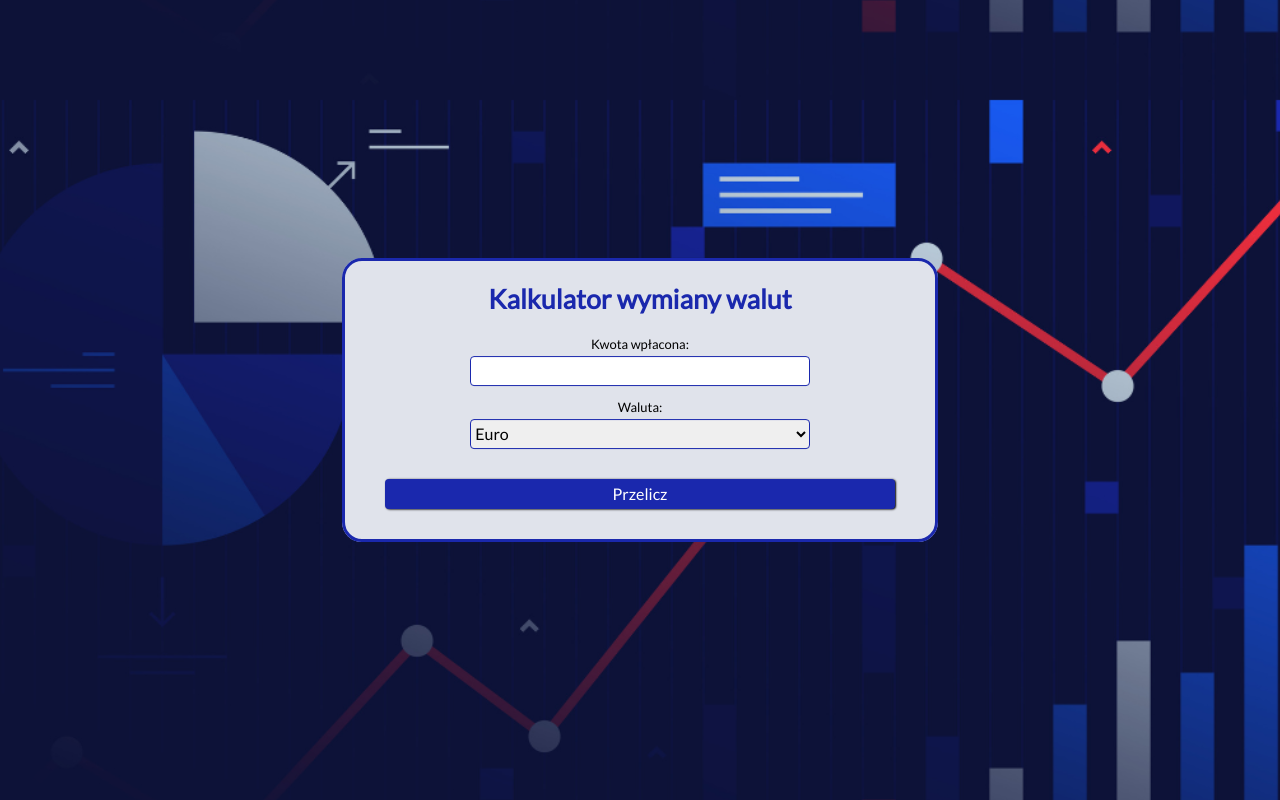
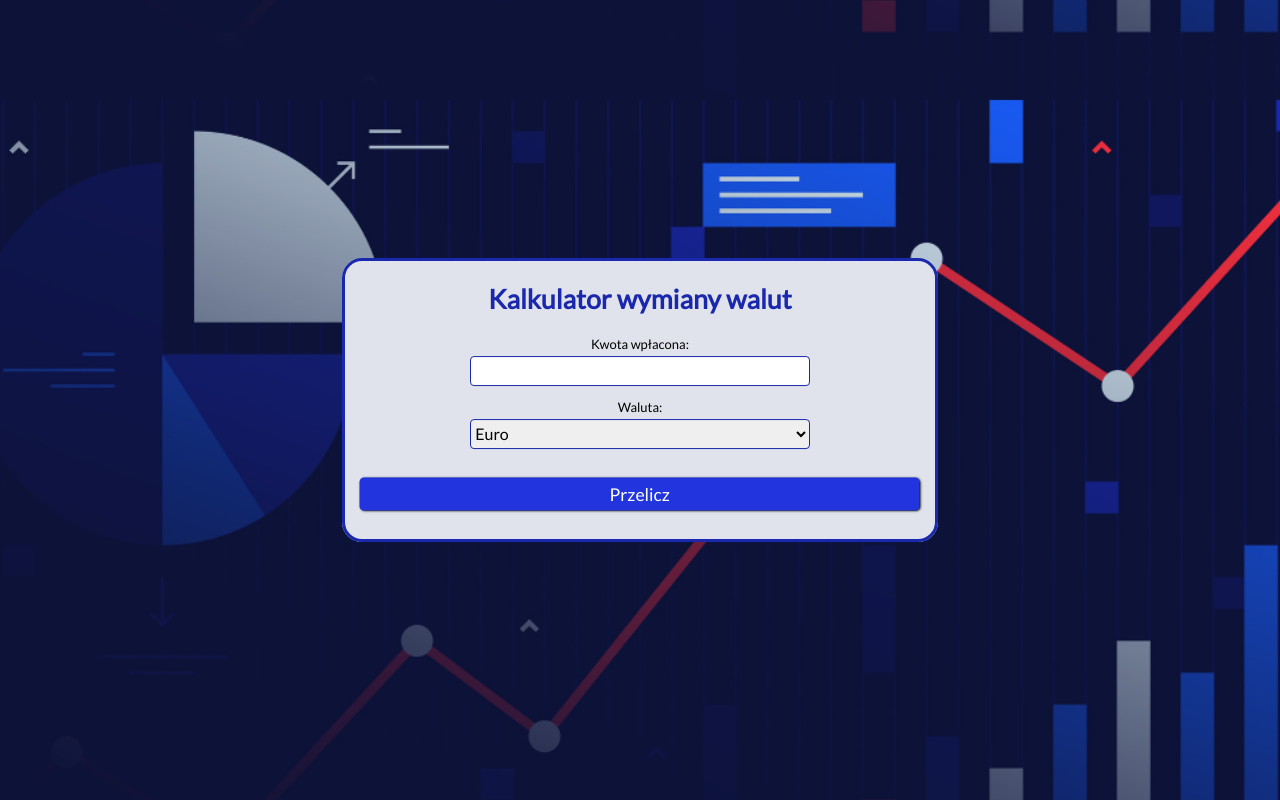
Before and after one commit to Marcin-Malek/currency-converter-react, a React (Create React App) app: page / in a window 1280 px wide. In both pictures the pointer is over the button "Przelicz". Built offline with nearby package versions, Linux system fonts and the light colour scheme.

Commit message:
added transform and transition for button

```diff
--- a/src/Button/style.css
+++ b/src/Button/style.css
@@ -8,6 +8,12 @@
     border: none;
     box-shadow: 1px 0.5px 2px black;
     color: white;
+    transition: box-shadow 100ms, background-color 1s, transform 1s;
+}
+
+.button:hover {
+    transform: scale(1.1);
+    background-color: hsl(234, 74%, 50%);
 }
 
 .button:active {
```
